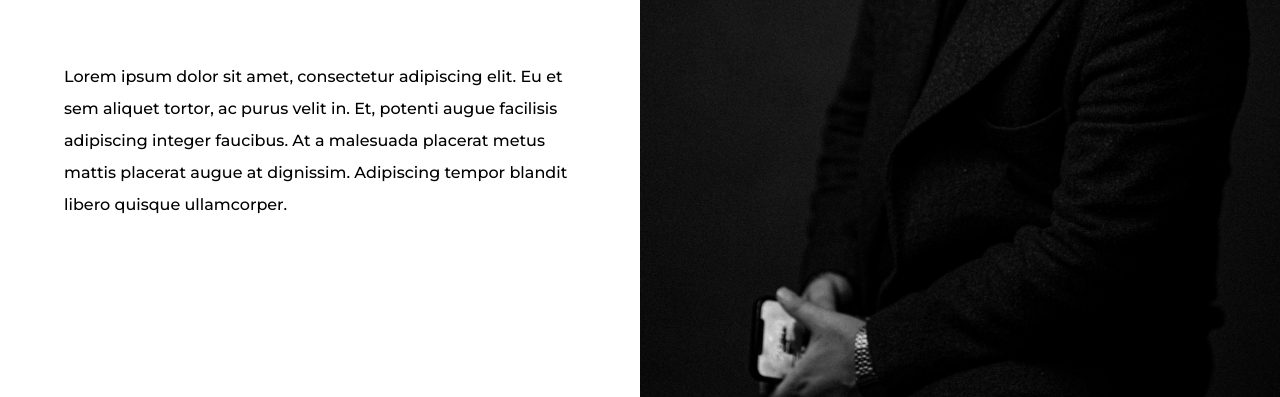
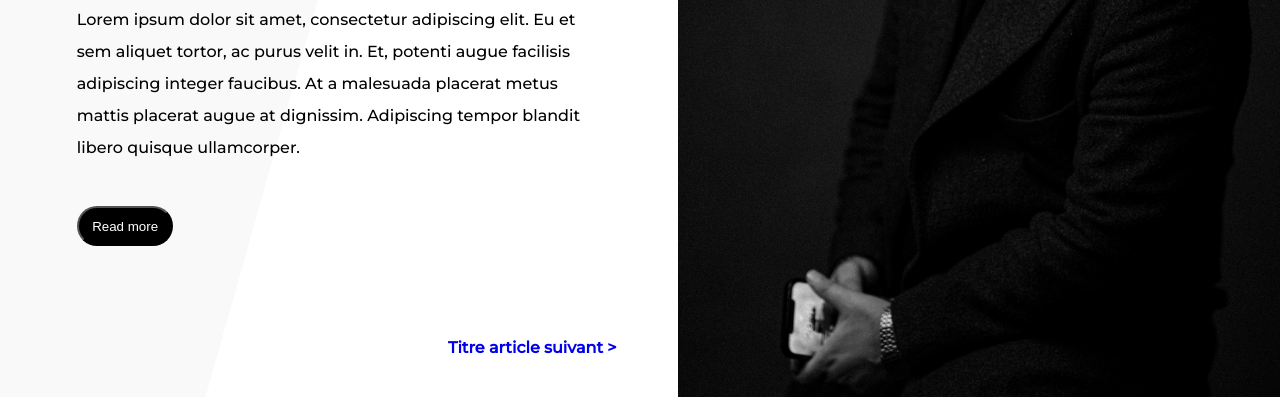
Before and after one commit to LisaDaudibon/htmlcss-tp02, a plain HTML site: page index.html in a window 1280 px wide. Shown: the part 403-800 px from the top of the page. Drawn offline with Linux system fonts and the light colour scheme.

Commit message:
:sparkles: adding the button and the link at the bottom

```diff
--- a/index.html
+++ b/index.html
@@ -8,12 +8,17 @@
 </head>
 <body>
     <section id="welcome">
-        <img id="aperture" src="aperture.jpg" alt="">
+
+        <img id="welcome-aperture" src="aperture.jpg" alt="">
         <section id="welcome-text">
             <h1>Lorem ipsum dolor sit amet consectetur</h1>
             <p >
                 Lorem ipsum dolor sit amet, consectetur adipiscing elit. Eu et sem aliquet tortor, ac purus velit in. Et, potenti augue facilisis adipiscing integer faucibus. At a malesuada placerat metus mattis placerat augue at dignissim. Adipiscing tempor blandit libero quisque ullamcorper.
             </p>
+
+            <button>Read more </button>
+
+            <a id="welcome-link" href="article.html">Titre article suivant ></a>
         </section>
         <img id="man-image" src="Man.jpg" alt="A man sitting on a high chair looking into the void"/>
     </section>
--- a/style.css
+++ b/style.css
@@ -13,7 +13,7 @@ body{
     display: flex;
 }
 
-#aperture {
+#welcome-aperture {
     width: 2em;
     height: 2em;
     position: fixed;
@@ -22,9 +22,12 @@ body{
 }
 
 #welcome-text {
+    background-image:url('Vector1.jpg');
+    background-repeat: no-repeat;
     display: flex;
     justify-content: center;
-    align-items: center;
+    align-items: flex-start;
+    padding-left: 6vw;
     flex-direction: column;
     height: 100vh;
     width: 50vw;
@@ -34,12 +37,34 @@ body{
         font-weight: 700;
         width: 40vw;
         line-height: 2em;
+        margin-block-end: 0;
     }
 
     p {
         width: 40vw;
         line-height: 2em;
     }
+
+    button {
+        background-color: black;
+        color: white;
+        height: 3em;
+        padding: 0 1em 0 1em;
+        margin-top: 2em;
+        border-radius: 32px;
+    }
+}
+
+#welcome-link {
+    text-decoration: none;
+    position: fixed;
+    bottom: 5vh;
+    left: 35vw;
+    font-weight: 700;
+}
+
+#welcome-link:visited {
+    color: black;
 }
 
 
```
Also changed, not shown: Vector1.jpg (added).
